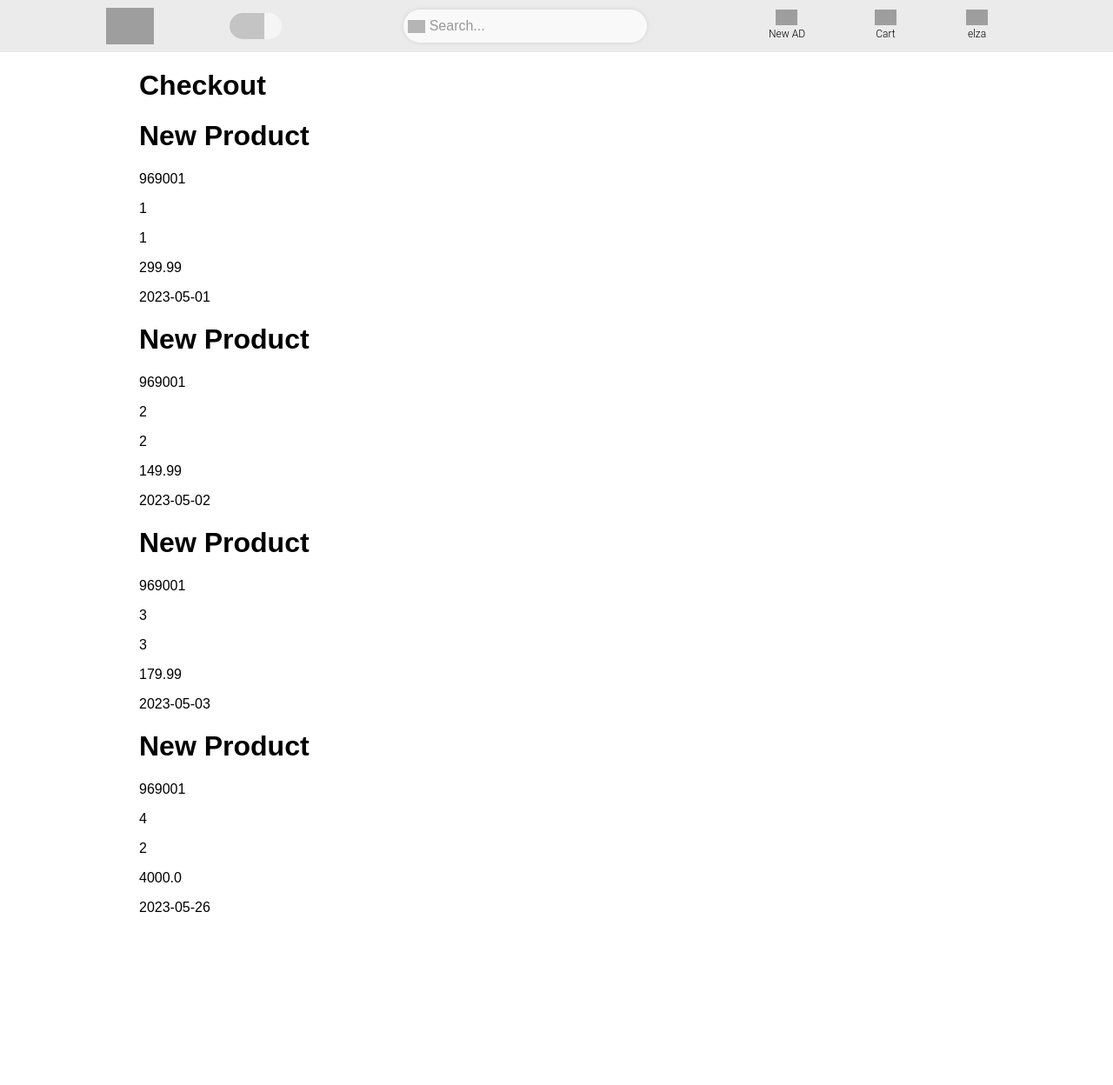
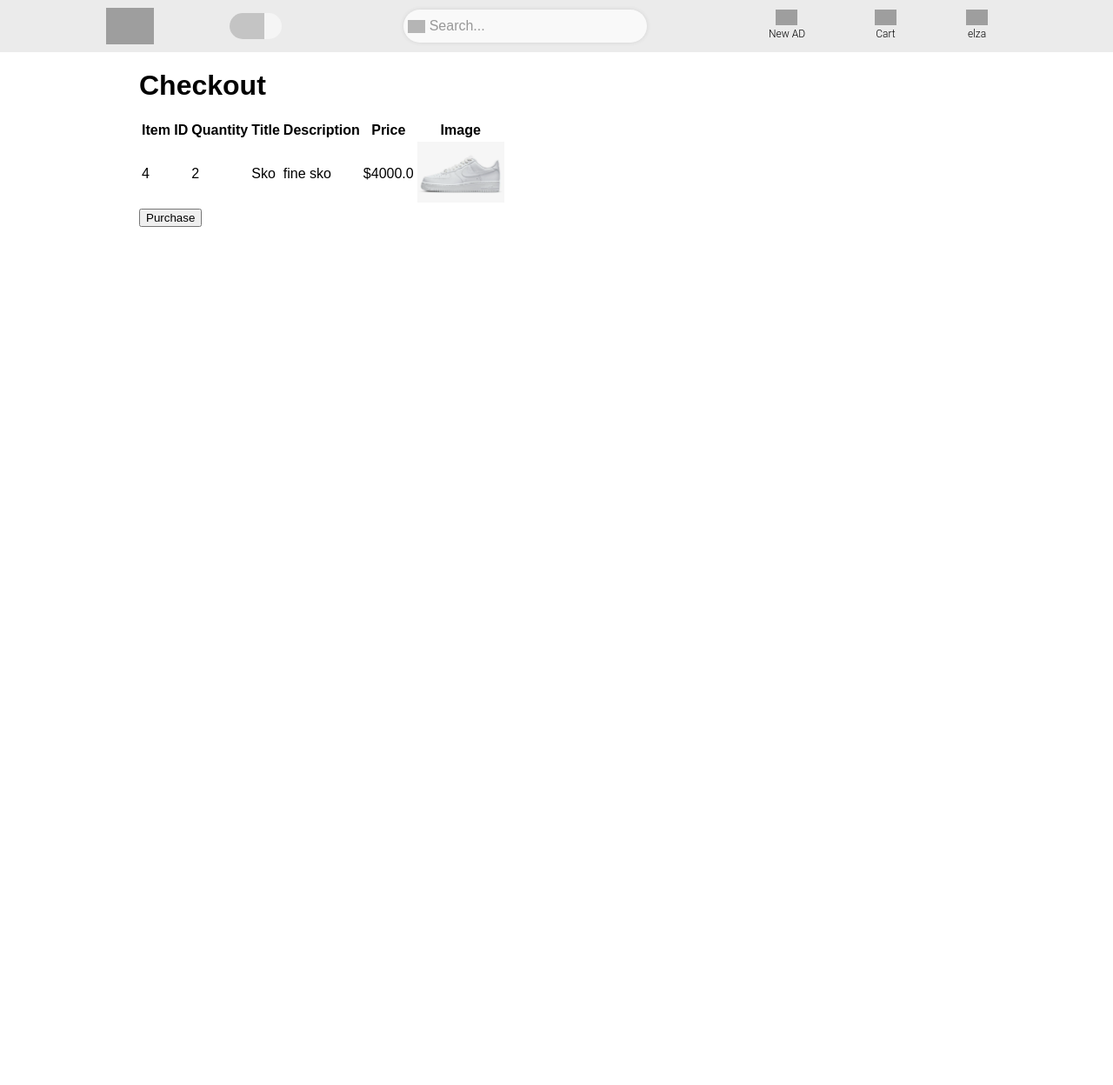
Before and after one commit to lucyscript/WebprojectDat310, a Flask app: page /checkout in a window 1280 px wide. Shown: the top 1248 px of the page at 87% size. Run offline with Flask 3, Linux system fonts and the light colour scheme; a user stored in the database is signed in; data comes from the database, SQL or seed files in the repository; both versions use the stored data as it was after the commit; grey boxes are pictures that could not be loaded.

Commit message:
kjøp hva du vil

```diff
--- a/Data/setup_db.py
+++ b/Data/setup_db.py
@@ -73,6 +73,7 @@ sql_create_cart_table = """CREATE TABLE IF NOT EXISTS cart (
                                 description TEXT NOT NULL,
                                 price REAL NOT NULL,
                                 image_path TEXT NOT NULL,
+                                quantity INTEGER NOT NULL,
                                 FOREIGN KEY(user_id) REFERENCES users(user_id),
                                 FOREIGN KEY(item_id) REFERENCES items(item_id)
                             );"""
--- a/HTML/templates/cart.html
+++ b/HTML/templates/cart.html
@@ -10,6 +10,7 @@
     <table>
         <tr>
             <th>Item ID</th>
+            <th>Quantity</th>
             <th>Title</th>
             <th>Description</th>
             <th>Price</th>
@@ -18,6 +19,7 @@
         {% for cart_item in cart_items %}
         <tr>
             <td>{{ cart_item.item_id }}</td>
+            <td>{{ cart_item.quantity }}</td>
             <td>{{ cart_item.title }}</td>
             <td>{{ cart_item.description }}</td>
             <td>${{ cart_item.price }}</td>
@@ -26,5 +28,5 @@
         {% endfor %}
     </table>
     {% endif %}
-    <button>Checkout</button>
+    <button><a href="{{ url_for('checkout')}}">Checkout</a></button>
 {% endblock %}
--- a/HTML/templates/checkout.html
+++ b/HTML/templates/checkout.html
@@ -9,13 +9,30 @@
 
 <h1>Checkout</h1>
 
-{% for order in orders %}
-    <h1>New Product</h1>
-    <p>{{order.user_id}}</p>
-    <p>{{order.product_id}}</p>
-    <p>{{order.quantity}}</p>
-    <p>{{order.total_amount}}</p>
-    <p>{{order.order_date}}</p>
-{% endfor %}
+{% if cart_items %}
+<table>
+    <tr>
+        <th>Item ID</th>
+        <th>Quantity</th>
+        <th>Title</th>
+        <th>Description</th>
+        <th>Price</th>
+        <th>Image</th>
+    </tr>
+    {% for purchase in cart_items %}
+    <tr>
+        <td>{{ purchase.item_id }}</td>
+        <td>{{ purchase.quantity }}</td>
+        <td>{{ purchase.title }}</td>
+        <td>{{ purchase.description }}</td>
+        <td>${{ purchase.price }}</td>
+        <td><img src="{{ purchase.path }}" width="100px"></td>
+    </tr>
+    {% endfor %}
+</table>
+{% endif %}
+<form action="/checkout" method="POST">
+    <button type="submit">Purchase</button>
+</form>
 
 {% endblock %}
--- a/app.py
+++ b/app.py
@@ -116,13 +116,27 @@ def get_cart(user_id):
     except:
         return None
 
+def clear_cart(user_id):
+    try:
+        conn = get_conn()
+        cur = conn.cursor()
+
+        cur.execute("""
+            DELETE FROM cart
+            WHERE user_id = ?
+        """, (user_id,))
+
+        conn.commit()
+        conn.close()
+    except:
+        pass
+
 def generate_userid():
         while True:
             user_id = random.randint(100000, 999999)
             if user_id not in used_ids:
                 used_ids.add(user_id)
                 return user_id
-
 
 
 @app.teardown_appcontext
@@ -295,30 +309,50 @@ def cart():
     if request.method == 'POST':
         if user:
             product_id = request.form['product_id']
+            existing_items = get_cart(user['user_id'])
             conn = get_conn()
             cursor = conn.cursor()
-            cursor.execute('''
-                SELECT items.item_id, items.title, items.description, items.price, images.path
-                FROM items
-                JOIN images ON items.item_id = images.product_id
-                WHERE items.item_id = ? AND images.displayOrder = 1
-            ''', (product_id,))
-            cart_item = cursor.fetchone()
-            if cart_item:
-                columns = [column[0] for column in cursor.description]
-                product = dict(zip(columns, cart_item))
+
+            if existing_items:
+                for existing_item in existing_items:
+                    if int(existing_item['item_id']) == int(product_id):
+                        new_quantity = int(existing_item['quantity']) + 1
+                        new_price = float(existing_item['price']) * 2
+                        cursor.execute('''
+                            UPDATE cart
+                            SET quantity = ?, price = ?
+                            WHERE user_id = ? AND item_id = ?
+                        ''', (new_quantity, new_price, user['user_id'], existing_item['item_id']))
+                        break
+                else:
+                    cursor.execute('''
+                        INSERT INTO cart (user_id, item_id, title, description, price, image_path, quantity)
+                        SELECT ?, items.item_id, items.title, items.description, items.price, images.path, 1
+                        FROM items
+                        JOIN images ON items.item_id = images.product_id
+                        WHERE items.item_id = ? AND images.displayOrder = 1
+                    ''', (user['user_id'], product_id))
+            else:
                 cursor.execute('''
-                    INSERT INTO cart (user_id, item_id, title, description, price, image_path)
-                    VALUES (?, ?, ?, ?, ?, ?)
-                ''', (user['user_id'], product['item_id'], product['title'], product['description'], product['price'], product['path']))
-                conn.commit()
-                conn.close()
-                return redirect(url_for('index'))
-    if user:
-        cart_items = get_cart(user['user_id'])
-        return render_template('cart.html', cart_items=cart_items)
-    else:
-        return redirect(url_for('login'))
+                    INSERT INTO cart (user_id, item_id, title, description, price, image_path, quantity)
+                    SELECT ?, items.item_id, items.title, items.description, items.price, images.path, 1
+                    FROM items
+                    JOIN images ON items.item_id = images.product_id
+                    WHERE items.item_id = ? AND images.displayOrder = 1
+                ''', (user['user_id'], product_id))
+
+            conn.commit()
+            conn.close()
+            return redirect(url_for('index'))
+
+    if request.method == 'GET':
+        if user:
+            cart_items = get_cart(user['user_id'])
+            return render_template('cart.html', cart_items=cart_items)
+        else:
+            return redirect(url_for('login'))
+
+
 
 @app.route('/orders')
 def orders():
@@ -347,12 +381,34 @@ def search_orders():
     else:
         return redirect(url_for('login'))
 
-@app.route('/checkout')
+@app.route('/checkout', methods=['GET', 'POST'])
 def checkout():
     user = get_user()
+    cart_items = get_cart(user['user_id'])
     if user:
-        orders = get_orders(user['user_id'])
-        return render_template('checkout.html', orders=orders)
+        if request.method == 'GET':
+            return render_template('checkout.html', cart_items=cart_items)
+        if request.method == 'POST':
+            purchase_date = datetime.now().date().strftime("%Y-%m-%d")
+            try:
+                conn = get_conn()
+                cur = conn.cursor()
+
+                for cart_item in cart_items:
+                    cur.execute("""
+                        INSERT INTO orders (order_date, user_id, product_id, quantity, total_amount)
+                        VALUES (?, ?, ?, ?, ?)
+                    """, (purchase_date, user['user_id'], cart_item['item_id'], cart_item['quantity'], cart_item['price']))
+
+                conn.commit()
+                conn.close()
+
+                clear_cart(user['user_id'])
+
+                return redirect(url_for('index'))
+
+            except:
+                pass
     else:
         return redirect(url_for('login'))
 
```
Also changed, not shown: Data/database.db, static/Images/ProductImages/20230526155041Skjermbilde 2023-04-02 224057.png (added), static/Images/ProductImages/20230526164320Skjermbilde 2023-05-22 125905.png (added), static/Images/ProductImages/20230526164810Skjermbilde 2023-03-29 213406.png (added), static/Images/ProductImages/20230526170235Skjermbilde_20230206_151054.png (added), static/Images/ProductImages/20230526170948Skjermbilde 2023-04-02 211513.png (added), static/Images/ProductImages/20230526174533Skjermbilde_20230206_151008.png (added).
